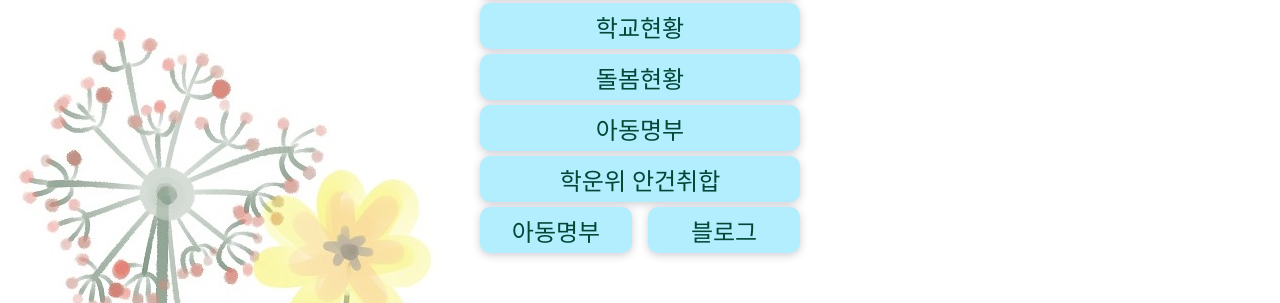
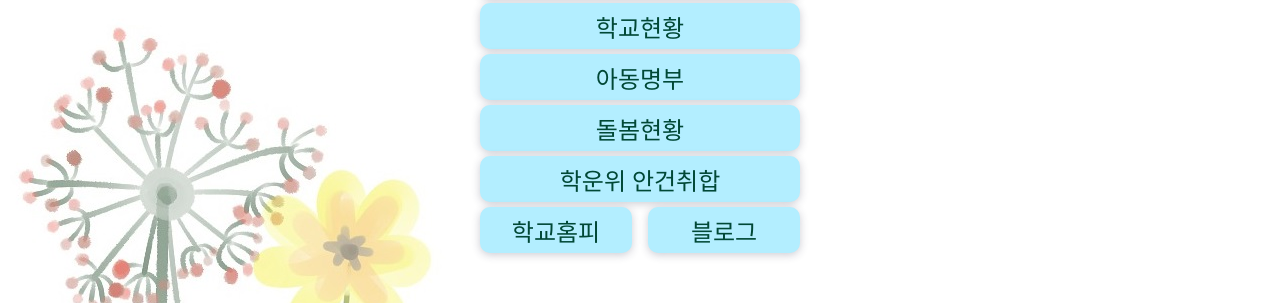
Before and after one commit to ladyfree/wdes, a plain HTML site: page index.html in a window 1280 px wide. Shown: the part 269-572 px from the top of the page. Drawn offline with Linux system fonts and the light colour scheme; a web font is replaced by a local one.

Commit message:
Update index.html

```diff
--- a/index.html
+++ b/index.html
@@ -124,11 +124,11 @@
                 <p class="sub">경기도 안산시 와동초등학교.</p>
                 <a class="bigbutton"target="_blank" href="https://docs.google.com/spreadsheets/d/1av-RSn4eTqNNIJ83rrFGilMnfAZweQ0Zc7cmCXvTIZA/edit?gid=639205880#gid=639205880">방과후학교 현황</a>
                 <a class="bigbutton"target="_blank" href="https://docs.google.com/spreadsheets/d/1p5aPm8i3JY3cFS30JjVMypabroEEjV0uh2n0AHg-pw0/edit?gid=397018467#gid=397018467/">학교현황</a>
+                <a class="bigbutton"target="_blank" href="https://docs.google.com/spreadsheets/d/15BNHkX3Icw3x_r_D_DA7mPK5GjfnilluCT4xpkf91VQ/edit?copiedFromTrash=&gid=430883221#gid=430883221">아동명부</a>
                 <a class="bigbutton"target="_blank" href="https://docs.google.com/spreadsheets/d/1uMYTeHtsEfzVW3t4l8_mYTJc1I3L3YsAeSIgT985BUE/edit?gid=1104983796#gid=1104983796">돌봄현황</a>
-                <a class="bigbutton"target="_blank" href="https://docs.google.com/spreadsheets/d/15BNHkX3Icw3x_r_D_DA7mPK5GjfnilluCT4xpkf91VQ/edit?copiedFromTrash=&gid=430883221#gid=430883221">아동명부</a>
                 <a class="bigbutton"target="_blank" href="https://docs.google.com/spreadsheets/d/1wnGpqBwGZxRM_Ev4DYj3vw4bhUiIOvgqfS6AW7LmdEY/edit?gid=1358412054#gid=1358412054">학운위 안건취합</a>
                 <div class="buttons">
-                    <a class="minibutton" target="_blank"https://docs.google.com/spreadsheets/d/15BNHkX3Icw3x_r_D_DA7mPK5GjfnilluCT4xpkf91VQ/edit?copiedFromTrash=&gid=430883221#gid=430883221">아동명부</a>
+                    <a class="minibutton" target="_blank"https://www.goeas.kr/wadong-e/main.do">학교홈피</a>
                     <a class="minibutton"target="_blank" href="https://spartacodingclub.kr/community/blog">블로그</a>
                 </div>
                 <div class="pink"></div>
```
